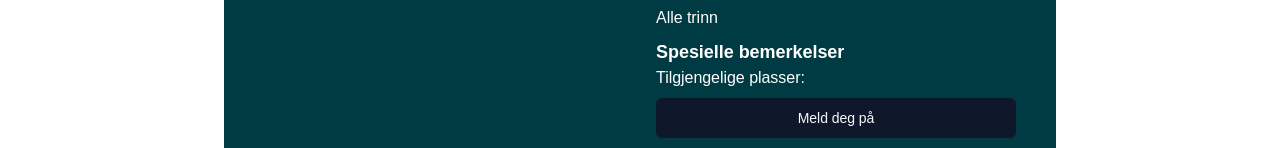
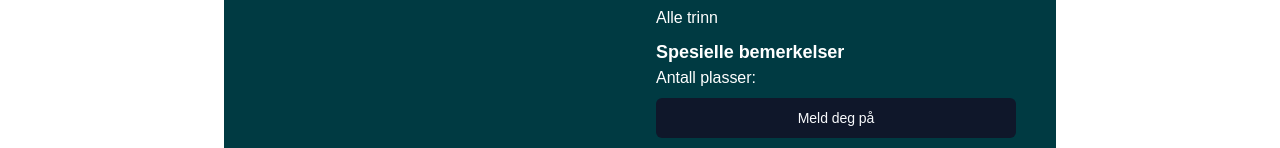
Before and after one commit to emil-webkom/webapp, a Next.js app in the folder frontend/: page /for_studenten/arrangement/1 in a window 1280 px wide. Shown: the part 840-988 px from the top of the page. Built offline with nearby package versions, Linux system fonts and the light colour scheme; no server answers; the database is empty.

Commit message:
Update page.tsx
endret fra "tilgjengelig" til "antall" når det gjelder hvor mange plasser det er på et arrangement. Kanskje gjøre den dynamisk? (antall plasser minus antall påmeldte)

```diff
--- a/frontend/src/app/for_studenten/arrangement/[id]/page.tsx
+++ b/frontend/src/app/for_studenten/arrangement/[id]/page.tsx
@@ -122,7 +122,7 @@ const ArrangementPage = ({ params }: { params: { id: string } }) => {
             <div>
               <h3 className="font-bold text-lg">Spesielle bemerkelser</h3>
               <p className="text-sm lg:text-base">
-                Tilgjengelige plasser: {data?.kapasitet}
+                Antall plasser: {data?.kapasitet}
               </p>
             </div>
             {isSignedUp ? (
```
